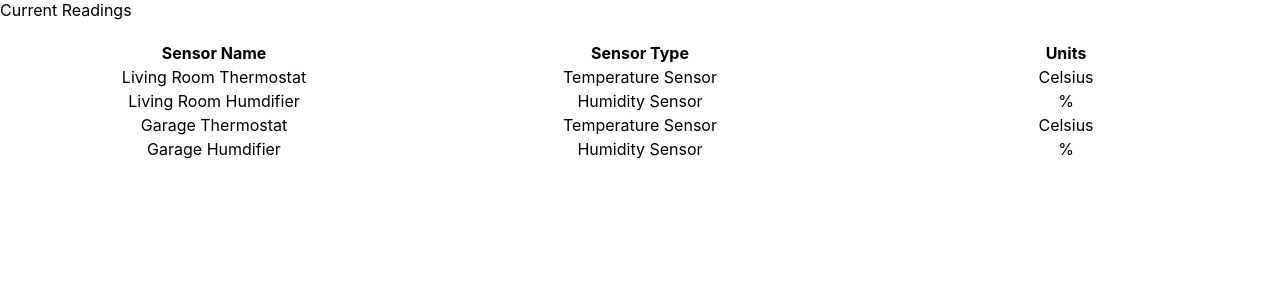
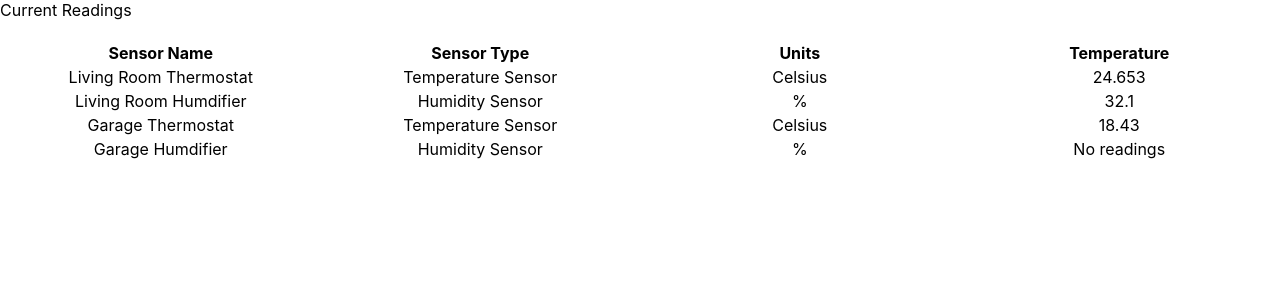
Before and after one commit to davidclaveau/opi-assignment, a React (Create React App) app: page / in a window 1280 px wide. Shown: the top 300 px of the page. Built offline with nearby package versions, Linux system fonts and the light colour scheme.

Commit message:
Get most recent temp on dashboard

```diff
--- a/src/Dashboard.tsx
+++ b/src/Dashboard.tsx
@@ -4,14 +4,6 @@ import './App.css'
 
 interface Props {
 
-}
-
-interface ISensor {
-  id: number;
-  name: string;
-  type: string;
-  createdAt: string;
-  units: string
 }
 
 function api<T>(url: string): Promise<T> {
@@ -25,13 +17,23 @@ function api<T>(url: string): Promise<T> {
 }
 
 const Dashboard = (props: Props) => {
-  const [readings, setReadings] = useState([{}])
+  const [loading, setLoading]  = useState(true)
+  const [readings, setReadings] = useState([{
+    time: "",
+    sensorId: 0,
+    value: 0
+  }])
   const [sensors, setSensors] = useState([{
     id: 0,
     name: "",
     type: "",
     createdAt: "",
-    units: ""
+    units: "",
+    temperatures: {
+      time: "",
+      sensorId: 0,
+      value: 0,
+    }
   }])
 
   useEffect(() => {
@@ -45,26 +47,36 @@ const Dashboard = (props: Props) => {
       })
 
     // Fetch request for sensors
-    api<[{id: number; name: string; type: string; createdAt: string; units: string}]>('api/v1/sensors.json')
+    api<[{id: number; name: string; type: string; createdAt: string; units: string; temperatures: {time: string; sensorId: number; value: number}}]>('api/v1/sensors.json')
       .then((response) => {
         setSensors(response)
+        setLoading(false)
       })
       .catch(error => {
         console.log(error)
       })
     }, [])
 
-    const sensorMap = sensors.map(sensor => {
-      return (
-        <Sensor
-          key={sensor.id}
-          name={sensor.name}
-          type={sensor.type}
-          createdAt={sensor.createdAt}
-          units={sensor.units}
-        />
-      );
-    })
+    // Get readings for specific sensor, providing the most recent readings
+    const getHottest = (specificId:number) => {
+      console.log("id", specificId)
+
+      const temperatures = readings.filter(reading => reading.sensorId === specificId )
+      console.log("temperatures", temperatures)
+
+      // Find most recent temperature
+      const hottestTemp = temperatures.sort((a, b) => new Date(a.time) > new Date(b.time) ? -1 : new Date(a.time) < new Date(b.time) ? 1 : 0)
+      console.log("hottestTemp", hottestTemp)
+
+      return hottestTemp.length > 0 ? hottestTemp[0].value : "No readings";
+    }
+
+    // Converting string date to UTC human-readable
+    // const newDate1 = new Date("2020-01-01T00:03Z")
+    // newDate1.toUTCString()
+
+
+    console.log("loading", loading)
 
   return (
     <div>
@@ -79,8 +91,20 @@ const Dashboard = (props: Props) => {
             <th>Sensor Name</th>
             <th>Sensor Type</th>
             <th>Units</th>
+            <th>Temperature</th>
           </tr>
-            {sensorMap}
+            {!loading && sensors.map(sensor => {
+              return (
+                <Sensor
+                  key={sensor.id}
+                  name={sensor.name}
+                  type={sensor.type}
+                  createdAt={sensor.createdAt}
+                  units={sensor.units}
+                  temperature={getHottest(sensor.id)}
+                />
+              );
+            })}
         </tbody>
       </table>
 
--- a/src/Sensor.tsx
+++ b/src/Sensor.tsx
@@ -5,7 +5,8 @@ interface Props {
   name: string;
   type: string;
   createdAt: string;
-  units: string
+  units: string;
+  temperature: any;
 }
 
 const Sensor = (props: Props) => {
@@ -14,6 +15,7 @@ const Sensor = (props: Props) => {
       <td>{props.name}</td>
       <td>{props.type}</td>
       <td>{props.units}</td>
+      <td>{props.temperature}</td>
     </tr>
   )
 }
```
